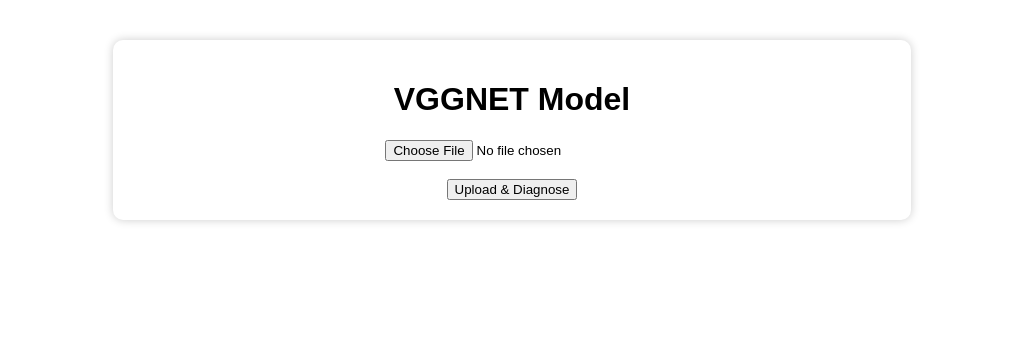
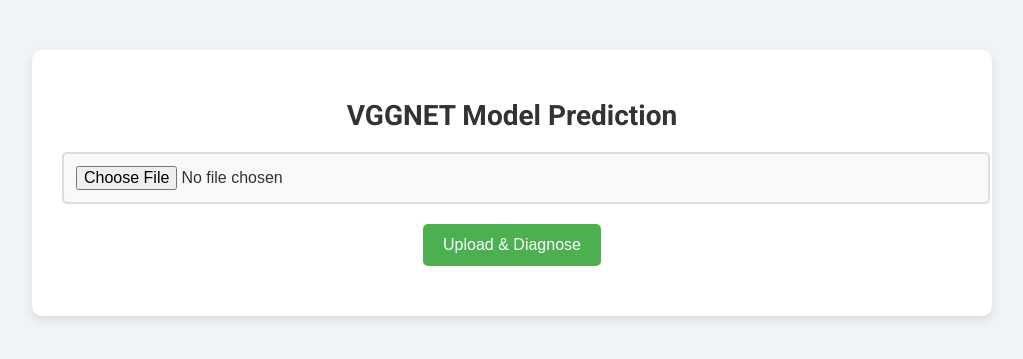
Before and after one commit to chethankumar-g/AIDS, a FastAPI app: page /vggnet in a window 1280 px wide. Shown: the top 359 px of the page, without its empty margins (128-1151 px from the left). Run offline with FastAPI, Linux system fonts and the light colour scheme.

Commit message:
Update new design

```diff
--- a/templates/model.html
+++ b/templates/model.html
@@ -1,31 +1,107 @@
 <!DOCTYPE html>
-<html>
+<html lang="en">
 <head>
     <meta charset="UTF-8">
+    <meta name="viewport" content="width=device-width, initial-scale=1.0">
     <title>{{ model_name | upper }} Prediction</title>
+    <!-- Link to Google Fonts for a modern font -->
+    <link href="https://fonts.googleapis.com/css2?family=Roboto:wght@400;500;700&display=swap" rel="stylesheet">
     <style>
-        body { font-family: sans-serif; text-align: center; margin-top: 40px; }
-        .container { width: 60%; margin: auto; box-shadow: 0 0 10px rgba(0,0,0,0.2); padding: 20px; border-radius: 10px; }
-        img { max-width: 100%; margin-top: 20px; border-radius: 10px; }
+        body {
+            font-family: 'Roboto', sans-serif;
+            background: #f0f4f8;
+            color: #333;
+            margin: 0;
+            padding: 0;
+        }
+        .container {
+            width: 80%;
+            max-width: 900px;
+            margin: 50px auto;
+            background: #fff;
+            padding: 30px;
+            border-radius: 10px;
+            box-shadow: 0 4px 10px rgba(0, 0, 0, 0.1);
+        }
+        h1 {
+            font-size: 28px;
+            color: #333;
+            margin-bottom: 20px;
+        }
+        form {
+            margin-bottom: 20px;
+        }
+        input[type="file"] {
+            padding: 12px;
+            font-size: 16px;
+            width: 100%;
+            border-radius: 5px;
+            border: 2px solid #ddd;
+            background-color: #f9f9f9;
+            margin-bottom: 20px;
+        }
+        button {
+            padding: 12px 20px;
+            background-color: #4CAF50;
+            color: white;
+            font-size: 16px;
+            border: none;
+            border-radius: 5px;
+            cursor: pointer;
+            transition: background-color 0.3s ease;
+        }
+        button:hover {
+            background-color: #45a049;
+        }
+        img {
+            max-width: 100%;
+            border-radius: 10px;
+            margin-top: 20px;
+            box-shadow: 0 4px 10px rgba(0, 0, 0, 0.1);
+        }
+        .result {
+            margin-top: 30px;
+            padding: 20px;
+            background: #f9f9f9;
+            border-radius: 10px;
+            box-shadow: 0 4px 8px rgba(0, 0, 0, 0.1);
+        }
+        .result h3 {
+            margin-top: 0;
+        }
     </style>
 </head>
 <body>
-    <div class="container">
-        <h1>{{ model_name | upper }} Model</h1>
+    <div class="container" style="text-align:center;">
+        <h1>{{ model_name | upper }} Model Prediction</h1>
         <form method="POST" enctype="multipart/form-data">
-            <input type="file" name="xray" accept="image/*" required><br><br>
+            <input type="file" name="xray" accept="image/*" required><br>
             <button type="submit">Upload & Diagnose</button>
         </form>
 
+        {% if result[0] != -1 %}
+        <h3>PREDICTION </h3>
+        {% if result[0]>result[1] %}
+            <div class="result" style="background-color: green;text-align:center;">
+                <h2>Person is Healthy</h2>
+            </div>
+        {% else %}
+            <div class="result" style="background-color: red;text-align:center;">
+                <h2>Person has Pneumonia</h2>
+            </div>
+        {% endif %}
+
+        <div class="result">
+            <p>Probability that person is Healthy: <strong>{{ result[0]*100 }}%</strong></p>
+            <p>Probability that person has Pneumonia: <strong>{{ result[1]*100 }}%</strong></p>
+        </div>
+        {% endif %}
+
         {% if image %}
         <h3>Uploaded Image:</h3>
-        <img src="{{ image }}">
-        {% endif %}
-
-        {% if result[0][0] %}
-        <h3>Prediction:</h3>
-        <p><strong>{{ result[0][0] }}</strong> (Confidence: {{ result[0][1] }}%)</p>
+        <img src="{{ image }}" alt="Uploaded X-Ray">
         {% endif %}
     </div>
+
 </body>
 </html>
```
Also changed, not shown: templates/index.html (+44 -7 lines).
